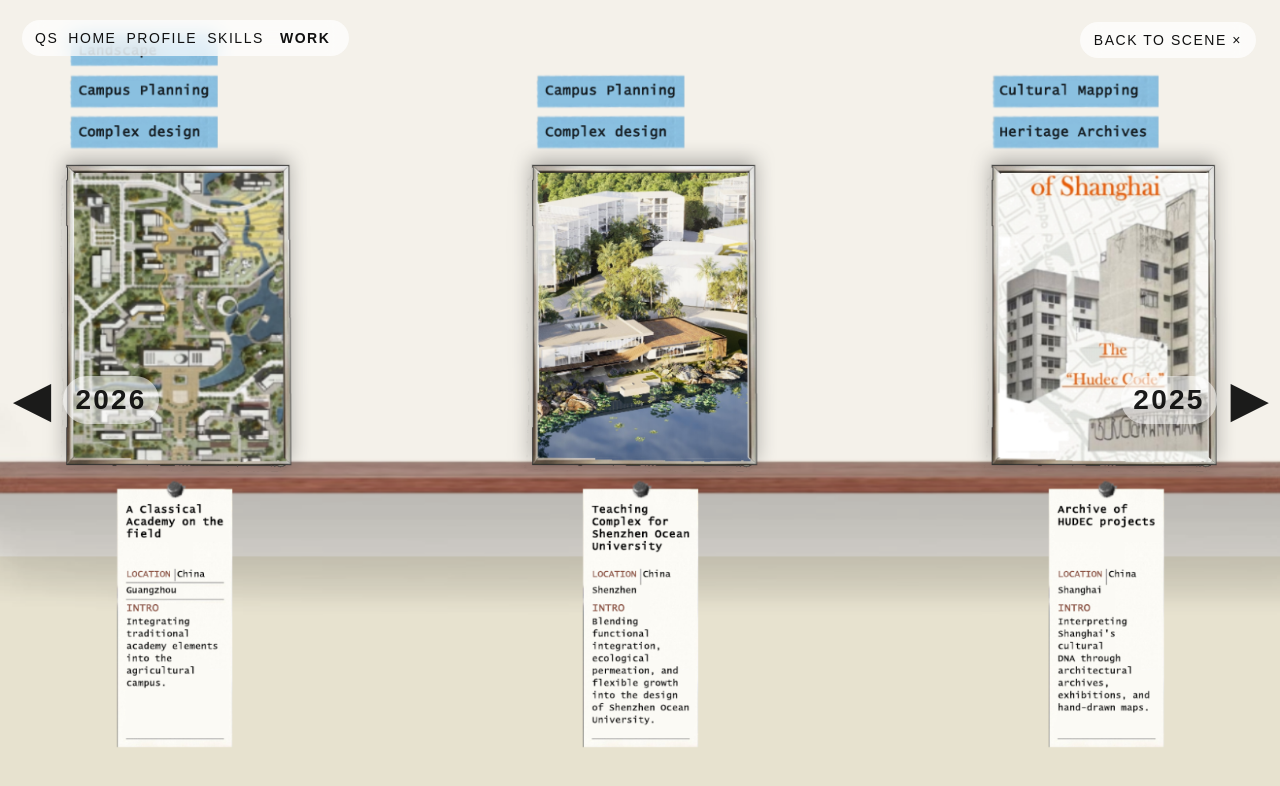
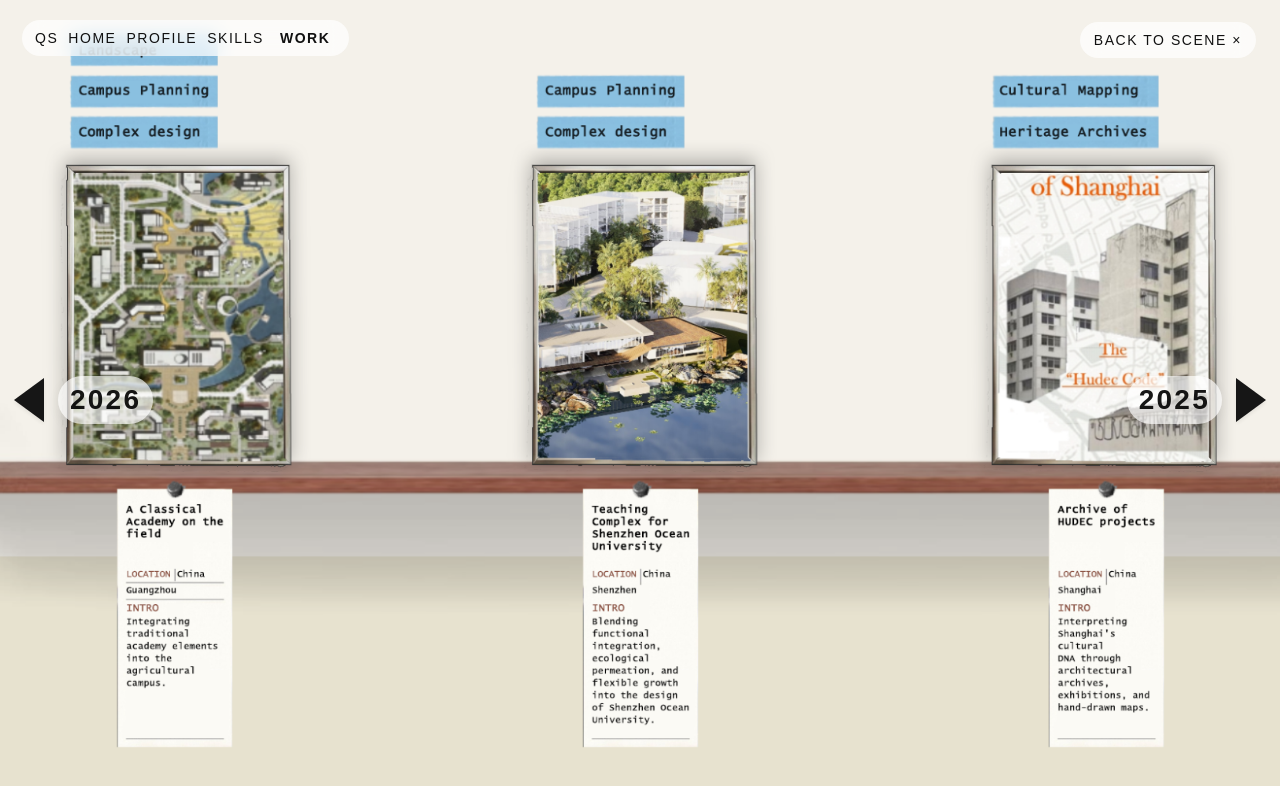
Before and after one commit to QuicQiu/QIU-s-WEB, a website built with Vite: page projects/2024.html in a window 1280 px wide. Built offline with nearby package versions, Linux system fonts and the light colour scheme.

Commit message:
Restore visible year navigation arrows

```diff
--- a/projects/projects.css
+++ b/projects/projects.css
@@ -11,4 +11,9 @@ body{overflow:hidden;cursor:none}.stage{position:relative;width:100vw;height:100
 .cursor-dot{position:fixed;z-index:9999;left:0;top:0;width:14px;height:14px;border-radius:50%;background:#fff;box-shadow:0 0 0 1px rgba(0,0,0,.08),0 3px 12px rgba(0,0,0,.14);transform:translate(-50%,-50%);pointer-events:none;transition:width .16s ease,height .16s ease,opacity .16s ease}.cursor-dot.hovering{width:20px;height:20px}.cursor-dot.hidden{opacity:0}
 @media (hover:none),(pointer:coarse){body,a,button{cursor:auto}.cursor-dot{display:none}}
 
-.year-nav{position:fixed;z-index:55;top:50%;transform:translateY(-50%);display:flex;align-items:center;gap:14px;text-decoration:none;color:#111;opacity:.96;transition:transform .2s ease,opacity .2s ease}.year-nav-left{left:14px}.year-nav-right{right:14px}.year-nav:hover{opacity:1}.year-nav-left:hover{transform:translateY(-50%) translateX(-4px)}.year-nav-right:hover{transform:translateY(-50%) translateX(4px)}.year-arrow{font-size:46px;line-height:1;font-weight:900}.year-label{font-size:28px;font-weight:600;letter-spacing:.08em;padding:8px 12px;border-radius:999px;background:rgba(255,255,255,.58);backdrop-filter:blur(7px);-webkit-backdrop-filter:blur(7px)}
+.year-nav{position:fixed;z-index:120;top:50%;transform:translateY(-50%);display:flex;align-items:center;gap:14px;text-decoration:none;color:#111;opacity:.98;transition:transform .2s ease,opacity .2s ease;cursor:none}.year-nav-left{left:14px}.year-nav-right{right:14px}.year-nav:hover{opacity:1}.year-nav-left:hover{transform:translateY(-50%) translateX(-5px)}.year-nav-right:hover{transform:translateY(-50%) translateX(5px)}
+.year-arrow{display:block;width:0;height:0;font-size:0;line-height:0;filter:drop-shadow(0 2px 2px rgba(0,0,0,.08));transition:transform .2s ease}
+.year-nav-left .year-arrow{border-top:22px solid transparent;border-bottom:22px solid transparent;border-right:30px solid #111}
+.year-nav-right .year-arrow{border-top:22px solid transparent;border-bottom:22px solid transparent;border-left:30px solid #111}
+.year-nav:hover .year-arrow{transform:scale(1.08)}
+.year-label{font-size:28px;font-weight:600;letter-spacing:.08em;padding:8px 12px;border-radius:999px;background:rgba(255,255,255,.68);backdrop-filter:blur(7px);-webkit-backdrop-filter:blur(7px);box-shadow:0 4px 18px rgba(0,0,0,.06)}
```
